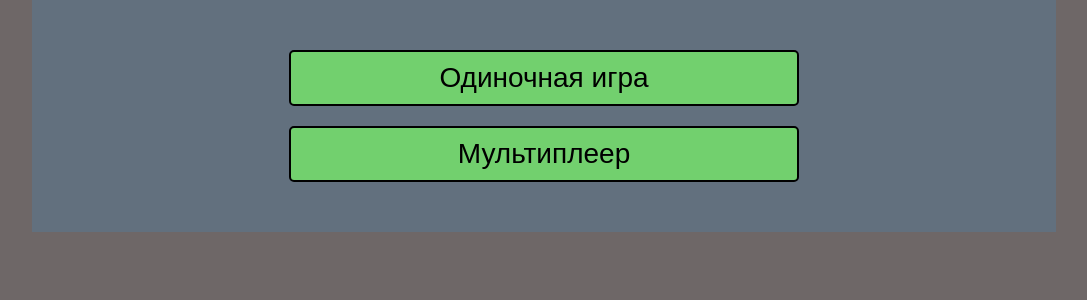
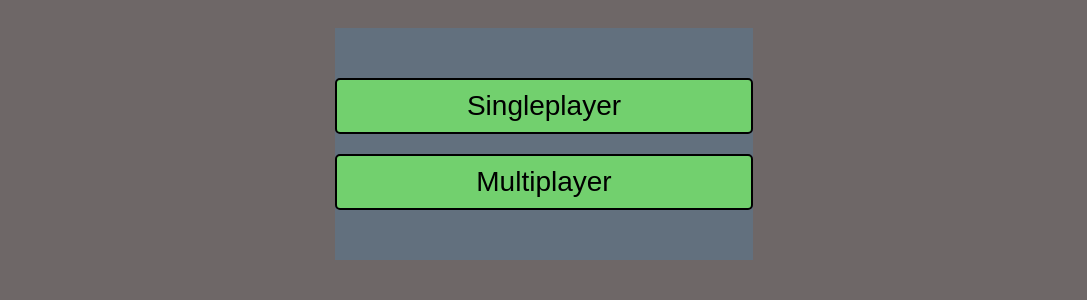
Before and after one commit to CrookLvl1/Chess-vue-3, a Vue app: page / in a window 1280 px wide. Shown: the top 300 px of the page, without its empty margins (96-1183 px from the left). Built offline with nearby package versions, Linux system fonts and the light colour scheme.

Commit message:
classic-chess-complete

```diff
--- a/src/App.vue
+++ b/src/App.vue
@@ -4,16 +4,34 @@ import { RouterView } from 'vue-router'
 </script>
 
 <template>
-  <header>
+  <main class="main-screen-wrapper">
+    <header>
+    </header>
+    <RouterView class="main-wrapper" />
+    <footer>
 
-  </header>
-  <RouterView class="main-wrapper" />
-  <footer>
-
-  </footer>
+    </footer>
+  </main>
 </template>
 
 <style lang="scss">
+@media (max-width: 1024px) {
+  .main-screen-wrapper {
+    height: 100dvh;
+    box-sizing: border-box;
+  }
+}
+
+.main-screen-wrapper {
+  max-width: 1024px;
+  margin: 0 auto;
+  width: 100dvw;
+  display: flex;
+  flex-direction: column;
+  align-items: center;
+  padding: 2rem 0;
+}
+
 body,
 ul,
 li,
@@ -34,7 +52,7 @@ body {
 
 html {
   font-size: 14px;
-  font-family:Arial, Helvetica, sans-serif;
+  font-family: Arial, Helvetica, sans-serif;
 }
 
 @media (max-width: 968px) {
@@ -82,4 +100,5 @@ html {
     padding: 5px 10px;
     font-size: 2rem;
   }
-}</style>
+}
+</style>
--- a/src/components/cellComponent.vue
+++ b/src/components/cellComponent.vue
@@ -12,6 +12,7 @@ const props = defineProps({
     soloPlay: { type: Boolean, required: true },
     colorDown: { type: String as PropType<ChessColor>, required: true },
     lastTurn: { type: [Object, null] as PropType<Turn | null>, required: true },
+    rotate: { type: Boolean, required: true }
 })
 let bg = computed<CellColor>(() => {
     const cell = props.cell;
@@ -48,10 +49,10 @@ let bg = computed<CellColor>(() => {
                 (soloPlay || turn === colorDown) ||
                 cell.getHint() ? 'pointer' : 'default'
     }">
-        <FigureComponent v-if="cell.getFigure()" :figure="cell.getFigure()" />
+        <FigureComponent :style="{'transform': rotate ?'rotate(180deg)' : ''}" v-if="cell.getFigure()" :figure="cell.getFigure()" />
         <!-- <div>{{ cell.getCoords() }}</div> -->
         <div class="hint" v-show="cell.getHint()">
-            <div class="circle" :class="{'cell-attacked': !cell.isFree()}">
+            <div class="circle" :class="{ 'cell-attacked': !cell.isFree() }">
             </div>
         </div>
     </li>
@@ -61,11 +62,11 @@ let bg = computed<CellColor>(() => {
 .cell-wrapper {
     position: relative;
     display: block;
-    padding: min(1%, 10px);
+    padding: 1%;
     box-sizing: border-box;
     width: 12.5%;
     height: 100%;
-    transition: none 100ms ease-out;
+    transition: all 100ms ease-out;
     transition-property: background-color;
     transition-property: box-shadow;
 }
--- a/src/components/chessPlayComponent.vue
+++ b/src/components/chessPlayComponent.vue
@@ -11,6 +11,9 @@ import { Player } from '@/class/player';
 import { useMultiplayerStore } from '@/stores/multiplayerStore';
 import GameEndComponent from '@/components/gameEndComponent.vue';
 import { useLanguageStrings } from '@/stores/language';
+import { useAppInfo } from '@/stores/appInfo';
+
+const settingsStore = useAppInfo();
 
 const props = defineProps({
     soloPlay: {
@@ -34,7 +37,7 @@ const player = computed<Player>(() => props.player);
 const enemyPlayer = computed<Player>(() => props.enemyPlayer);
 let result = ref<GameState>('default');
 
-let soundVolume = ref<number>(0.25);
+let soundVolume = computed(() => settingsStore.getVolume);
 const audioHrefs = useAudioPaths().paths;
 
 
@@ -268,7 +271,7 @@ if (colorDown.value === 'black') switchRotateUser();
                 <ul class="row">
                     <template v-for="cell, columnIndex in rowArr" :key="cell">
 
-                        <CellComponentVue :last-turn="lastTurn" :style="{ transform: rotate ? 'rotate(180deg)' : '' }"
+                        <CellComponentVue :rotate="rotate" :last-turn="lastTurn"
                             :color-down="colorDown" :solo-play="soloPlay" :turn="turn" :cell="cell" :data-row="rowIndex"
                             :data-column="columnIndex" />
 
@@ -315,15 +318,9 @@ if (colorDown.value === 'black') switchRotateUser();
 
 }
 
-.rotate-second {
-    transform: rotate(360deg);
-}
-
 .rotate-first {
     transform: rotate(180deg);
 }
-
-
 
 .chess-container {
     display: flex;
@@ -354,4 +351,4 @@ if (colorDown.value === 'black') switchRotateUser();
     }
 
 }
-</style>
+</style>@/stores/appInfo
--- a/src/components/figureComponent.vue
+++ b/src/components/figureComponent.vue
@@ -21,5 +21,7 @@ const href = computed<string>(() => paths.get(props.figure?.getSrc()));
 img {
     width: 100%;
     height: 100%;
+    transition: transform 300ms cubic-bezier(.89, .01, .12, 1.04);
+
 }
 </style>
--- a/src/components/gameOptions.vue
+++ b/src/components/gameOptions.vue
@@ -1,6 +1,7 @@
 <script lang="ts" setup>
 import { useLanguageStrings } from '@/stores/language';
 import { useMultiplayerStore } from '@/stores/multiplayerStore';
+import { useAppInfo } from '@/stores/appInfo';
 import { ref } from 'vue';
 
 const emit = defineEmits(['send']);
@@ -16,7 +17,7 @@ const reset = () => {
 
 }
 
-const chose = (time:number) => {
+const chose = (time: number) => {
     emit('send', false, time);
     searching.value = true;
     console.log(searching.value)
@@ -24,7 +25,7 @@ const chose = (time:number) => {
 </script>
 
 <template>
-    <div class="main-screen-wrapper">
+    <div class="menu-wrapper">
         <div class="play-type-buttons">
             <template v-if="!multiplayer">
                 <button class="classic-button" @click="emit('send', true, 100); multiplayer = false;">
@@ -35,7 +36,9 @@ const chose = (time:number) => {
             <template v-else>
                 <template v-if="searching">
                     <div class="loading">
-                        123
+                        <div class="text">{{ textStrings.searching }}...</div>
+                        <div class="circle"></div>
+                        <div class="circle"></div>
                         <div class="circle"></div>
                         <div class="circle"></div>
                         <div class="circle"></div>
@@ -56,24 +59,66 @@ const chose = (time:number) => {
 </template>
 
 <style lang="scss" scoped>
+@keyframes fadeAnimation {
+    0% {
+        opacity: 100%;
+        transform: translateY(0%);
+    }
 
-@media (max-width: 1024px) {
-    .main-screen-wrapper {
-        height: 100dvh;
-        box-sizing: border-box;
+    25% {
+        opacity: 50%;
+        transform: translateY(-15%);
+    }
+
+    50% {
+        opacity: 0%;
+        transform: translateY(-30%);
+    }
+
+    75% {
+        opacity: 50%;
+        transform: translateY(-15%);
+    }
+
+    100% {
+        opacity: 100%;
+        transform: translateY(0%);
     }
 }
 
-.main-screen-wrapper {
-    max-width: 1024px;
-    width: 100dvw;
+.menu-wrapper {
+    padding: 50px 0;
     background-color: rgba(98, 112, 126, 1);
+
+}
+.loading {
     display: flex;
-    flex-direction: column;
-    align-items: center;
-    // justify-content: center;
-    padding: 50px 0;
+    width: 100%;
+    justify-content: center;
+    gap: 1rem;
+    padding: 1rem;
+
+    .text {
+        font-size: 2rem;
+    }
+
+    .circle {
+        width: 2rem;
+        height: 2rem;
+        border-radius: 50%;
+        background-color: rgb(255, 255, 255);
+        transform: translateZ(0);
+
+        @for $i from 2 through 6 {
+            &:nth-child(#{$i}) {
+                animation: fadeAnimation 1s linear #{150 * $i}ms infinite;
+            }
+        }
+
+    }
 }
+
+
 
 
 .play-type-buttons {
@@ -90,4 +135,4 @@ const chose = (time:number) => {
     // align-items: center;
 
 }
-</style>
+</style>@/stores/appInfo
--- /dev/null
+++ b/src/stores/appInfo.ts
@@ -0,0 +1,34 @@
+import type { LanguageId } from "@/class/chessTypes&Interfaces";
+import { defineStore } from "pinia";
+import { computed, ref } from "vue";
+
+export const useAppInfo = defineStore('appInfo', () => {
+    const saved = localStorage.getItem('settings');
+    console.log(saved);
+
+
+    let langId = ref<LanguageId>('eng');
+    let volume = ref<number>(0.25);
+
+
+    const setLangId = (id: LanguageId) => langId.value = id;
+    const setVolume = (value: number) => volume.value = value;
+
+    const getVolume = computed<number>(() => volume.value);
+    const getLangId = computed<LanguageId>(() => langId.value);
+
+
+    const saveToLocal = () => {
+        localStorage.setItem('settings', JSON.stringify({
+            langId: langId.value,
+            volume: volume.value
+        }))
+    }
+    return {
+        setLangId,
+        getLangId,
+        setVolume,
+        getVolume,
+        saveToLocal
+    }
+})
--- a/src/stores/language.ts
+++ b/src/stores/language.ts
@@ -1,13 +1,12 @@
 import { defineStore } from 'pinia'
 import { computed, ref, reactive } from 'vue'
+import { useAppInfo } from './appInfo';
 import type { LanguageStrings, LanguageId } from '@/class/chessTypes&Interfaces';
 
 
 
 export const useLanguageStrings = defineStore('language', () => {
-    let id = ref<LanguageId>('ru');
-    const setId = (newId: LanguageId) => id.value = newId;
-
+    let id = computed(() => useAppInfo().getLangId);
 
 
 
@@ -24,6 +23,7 @@ export const useLanguageStrings = defineStore('language', () => {
             surrender: 'Сдаться',
             whiteTurn: 'Ход белых',
             blackTurn: 'Ход чёрных',
+            searching: 'Поиск игры'
         },
         eng: {
             choose: "Choose figure",
@@ -37,6 +37,7 @@ export const useLanguageStrings = defineStore('language', () => {
             surrender: 'Surrender',
             whiteTurn: `White's turn`,
             blackTurn: `Black's turn`,
+            searching: 'Searching for game'
         }
     })
 
@@ -46,5 +47,5 @@ export const useLanguageStrings = defineStore('language', () => {
     })
 
 
-    return { id, getStrings, setId }
+    return { id, getStrings }
 })
```
Also changed, not shown: src/components/settingsComponent.vue (+16 -0 lines), src/stores/appState.ts (deleted, +0 -14 lines).
